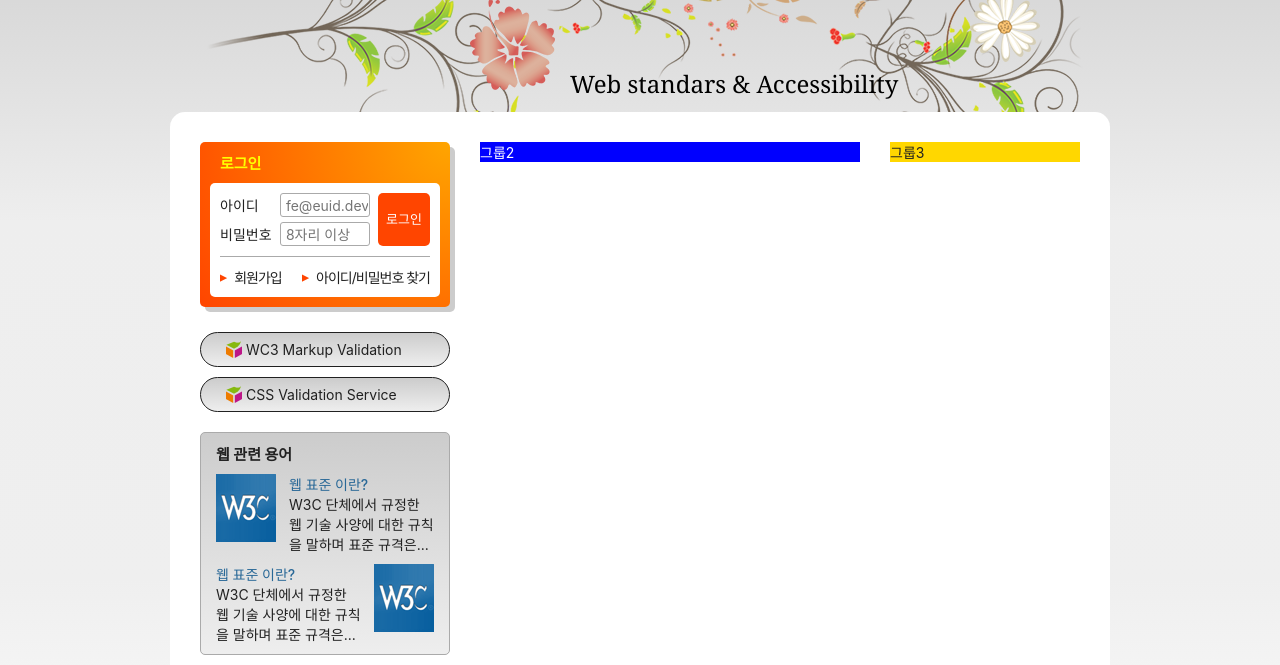
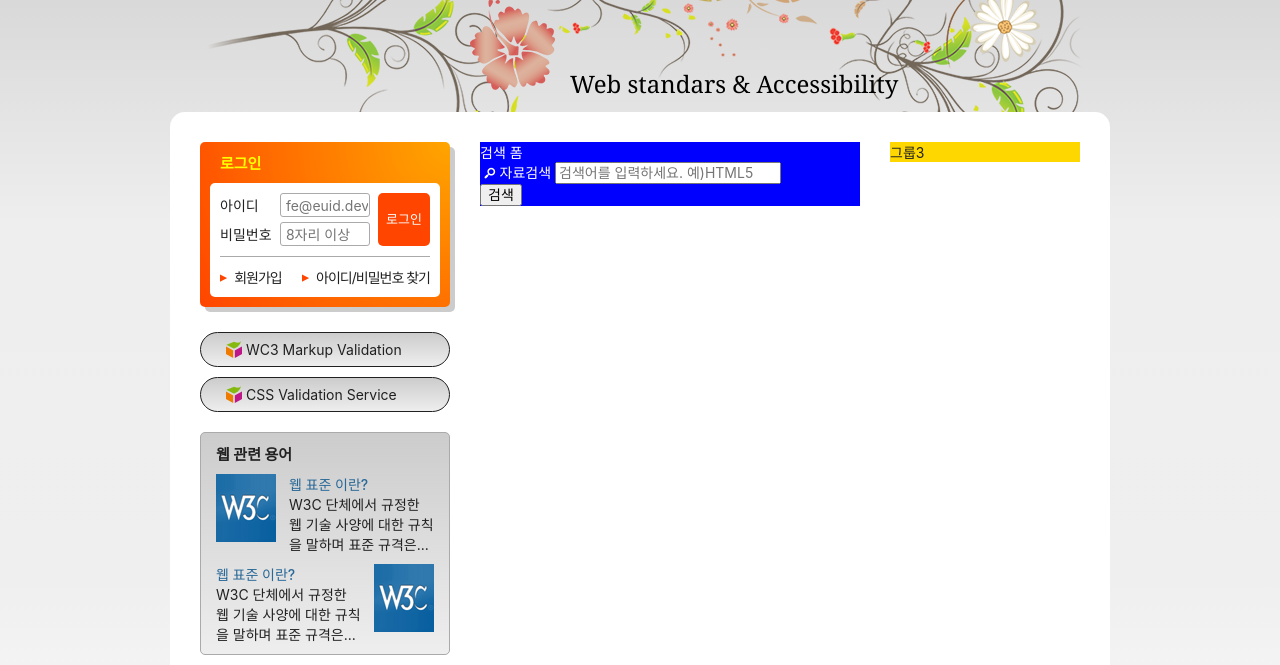
Before and after one commit to 5wintaek/HTML5, a website: page index.html in a window 1280 px wide. Shown: the part 135-800 px from the top of the page. Drawn offline with Linux system fonts and the light colour scheme; a web font is replaced by a local one.

Commit message:
검색form 마크업

```diff
--- a/index.html
+++ b/index.html
@@ -184,7 +184,21 @@
           </dl>
         </section>
       </div>
-      <div class="group group2">그룹2</div>
+      <div class="group group2">
+        <h2 class="a11y-hidden">검색</h2>
+        <form method="POST" action="https://formspree.io/seulbinim@gmail.com" class="search-form">
+          <fieldset>
+            <legend>검색 폼</legend>
+            <div class="search-form-inner">
+              <div class="form-group">
+                <label for="search" class="form-group-label"> <span class="icon-search" aria-hidden="true"></span>자료검색</label>
+                <input type="search" id="search" class="form-group-input" required placeholder="검색어를 입력하세요. 예)HTML5" />
+              </div>
+              <button type="submit" class="button-fill button">검색</button>
+            </div>
+          </fieldset>
+        </form>
+      </div>
       <div class="group group3">그룹3</div>
     </main>
     <article class="slogan">슬로건</article>
--- a/styles/style.css
+++ b/styles/style.css
@@ -470,6 +470,7 @@ body {
   margin-top: 10px;
   display: flow-root;
   /* normal flow처럼 흘러가게 하는것 */
+  /* flow-root 뺴면 div 높이를 가지지 못함 */
 }
 
 .term-list-subject {
```
